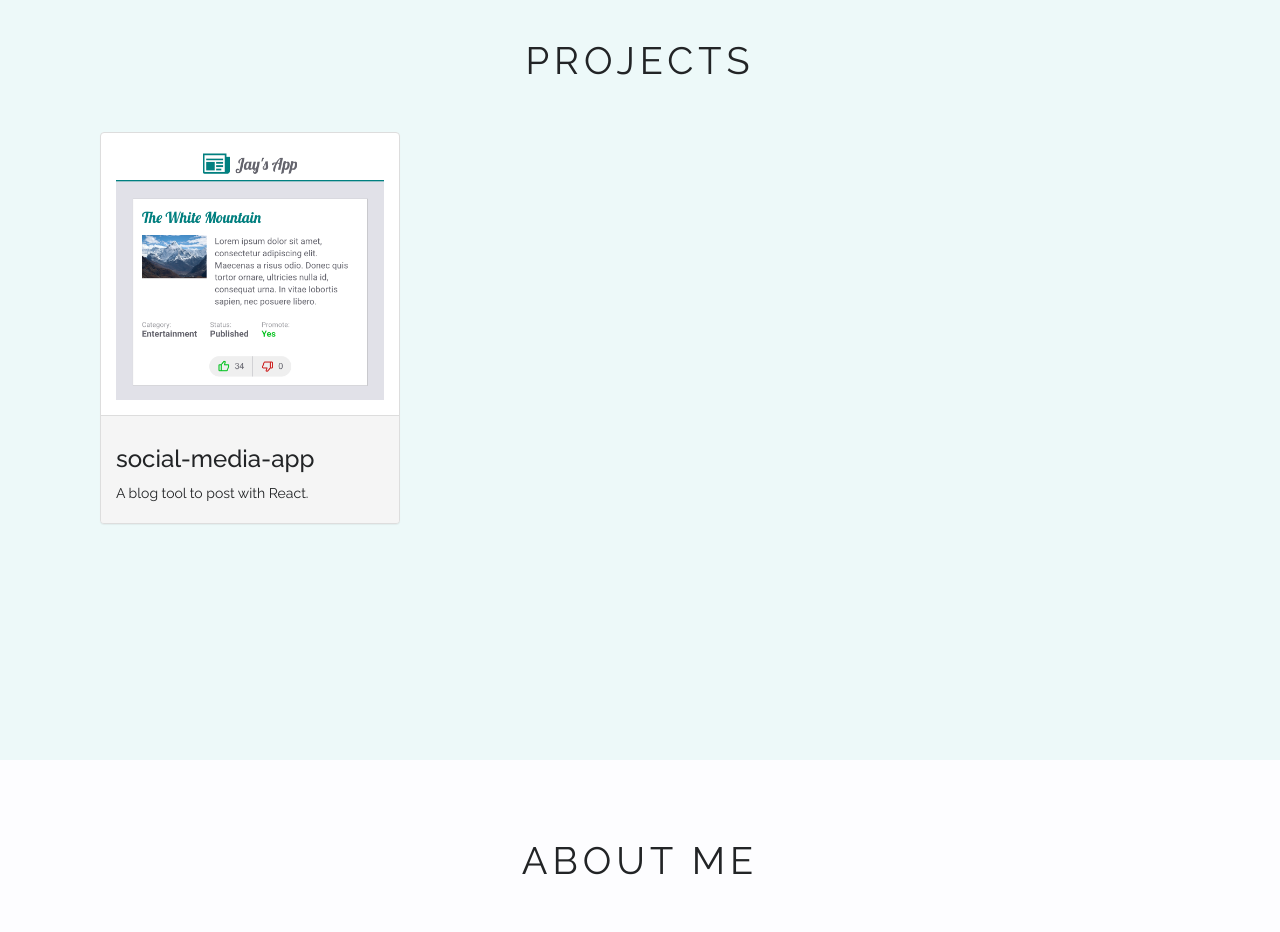
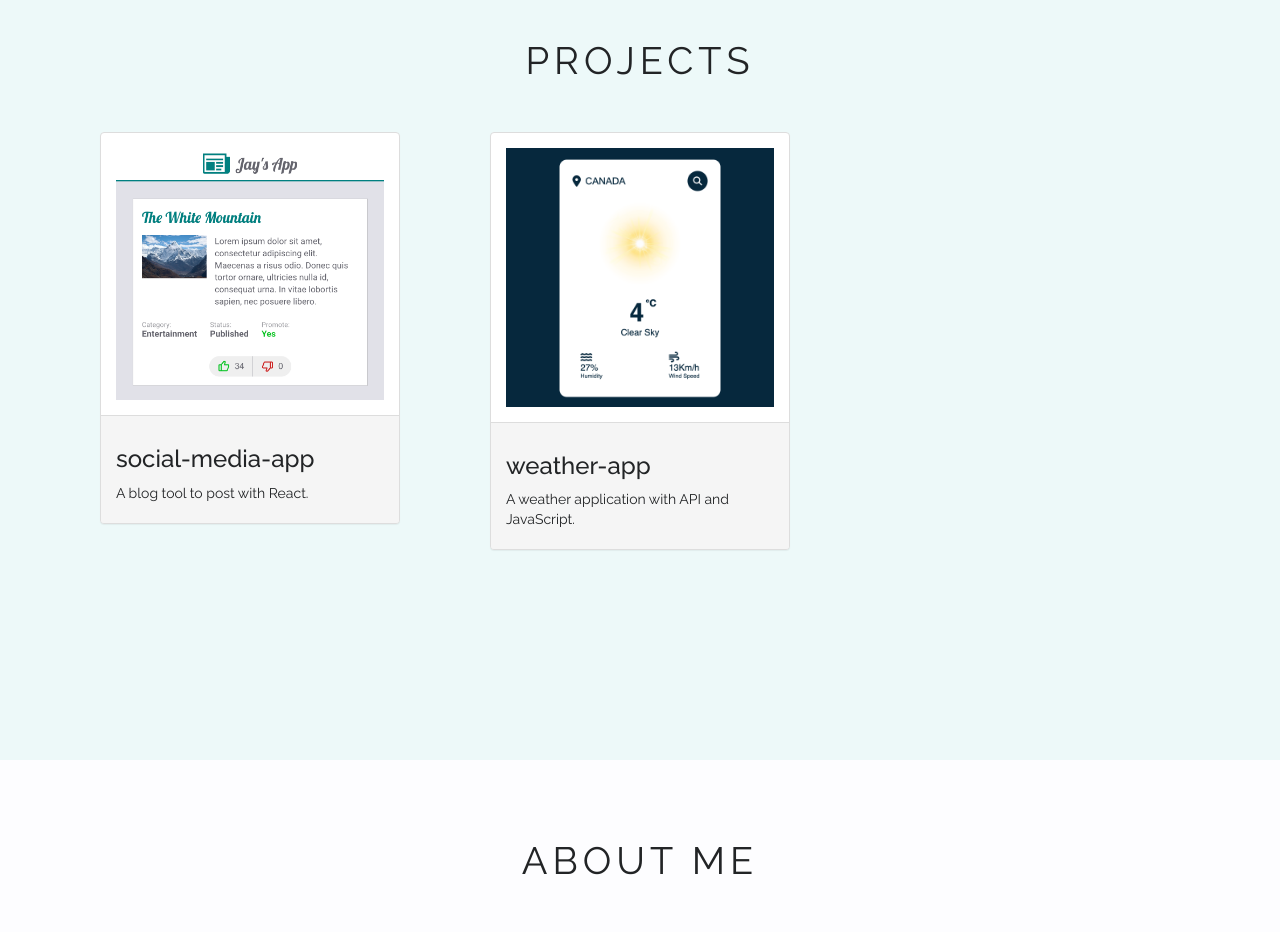
Before and after one commit to PlanetofJay/planetofjay.github.io, a website: page index.html in a window 1280 px wide. Shown: the part 840-1772 px from the top of the page. Drawn offline with Linux system fonts and the light colour scheme; a web font is replaced by a local one.

Commit message:
add a project

```diff
--- a/index.html
+++ b/index.html
@@ -45,7 +45,7 @@
       <div class="container dark-gray-font">
         <div class="row">
 
-          <!-- add your project -->
+          <!-- add projects -->
           <div class="col-md-4">
             <div class="panel panel-default fixed-width center-block">
               <div class="panel-body">
@@ -56,6 +56,20 @@
               <div class="panel-footer">
                 <h3>social-media-app</h3>
                 <p>A blog tool to post with React.</p>
+              </div>
+            </div>
+          </div>
+
+          <div class="col-md-4">
+            <div class="panel panel-default fixed-width center-block">
+              <div class="panel-body">
+                <a href="https://github.com/PlanetofJay/weather-app" target="_blank">
+                  <img class="img-responsive center-block" src="img/app.png" />
+                </a>
+              </div>
+              <div class="panel-footer">
+                <h3>weather-app</h3>
+                <p>A weather application with API and JavaScript.</p>
               </div>
             </div>
           </div>
```
Also changed, not shown: img/app.png (added), 1 other file.
